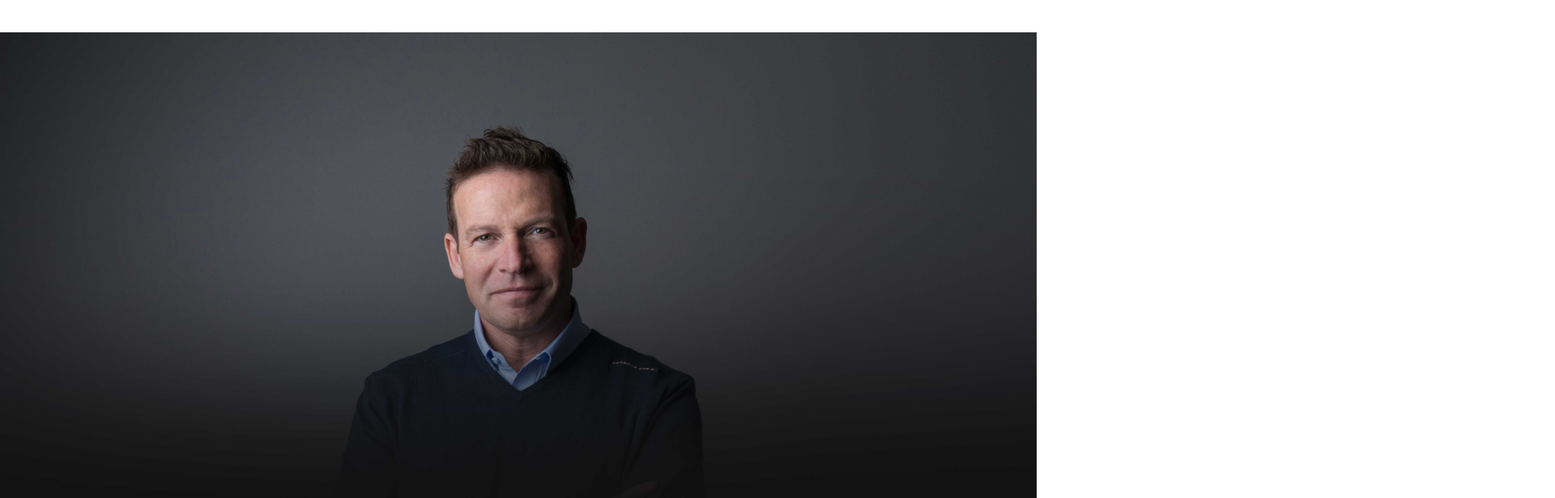
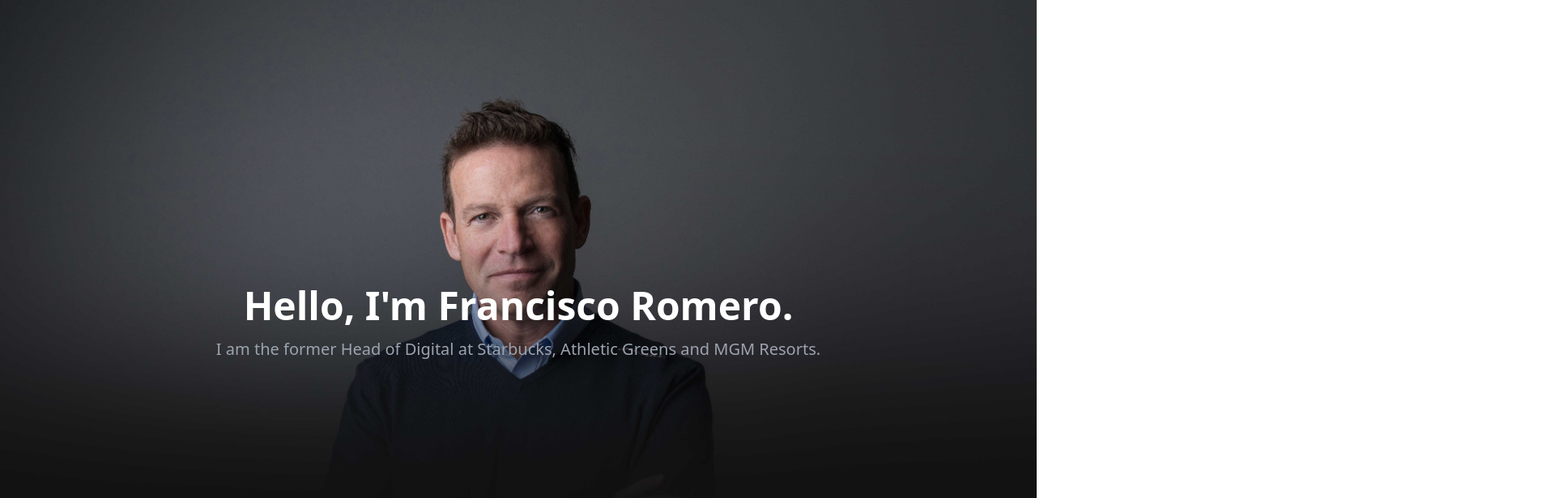
Before and after one commit to sromero1905/PorresPersonal, a React (Create React App) app: page / in a window 1280 px wide. Shown: the top 616 px of the page at 81% size, 1920 px wide, since content can reach past the window. Built offline with nearby package versions, Linux system fonts and the light colour scheme.

Commit message:
se mejora problema de diseno y se agrega mejora en hero section

```diff
--- /dev/null
+++ b/postcss.config.js
@@ -0,0 +1,6 @@
+module.exports = {
+  plugins: {
+    tailwindcss: {},
+    autoprefixer: {},
+  },
+}
--- a/src/App.css
+++ b/src/App.css
@@ -6,60 +6,33 @@
   :root {
     --background: 0 0% 100%;
     --foreground: 240 10% 3.9%;
-
     --card: 0 0% 100%;
     --card-foreground: 240 10% 3.9%;
-
-    --popover: 0 0% 100%;
-    --popover-foreground: 240 10% 3.9%;
-
-    --primary: 240 5.9% 10%;
-    --primary-foreground: 0 0% 98%;
-
-    --secondary: 240 4.8% 95.9%;
-    --secondary-foreground: 240 5.9% 10%;
-
-    --muted: 240 4.8% 95.9%;
-    --muted-foreground: 240 3.8% 46.1%;
-
-    --accent: 240 4.8% 95.9%;
-    --accent-foreground: 240 5.9% 10%;
-
-    --destructive: 0 84.2% 60.2%;
-    --destructive-foreground: 0 0% 98%;
-
+    --primary: 200 50% 50%;
+    /* Un color primario más suave */
+    --primary-foreground: 0 0% 100%;
+    /* Color de texto para el primario */
+    --secondary: 210 70% 80%;
+    /* Un color secundario más suave */
+    --secondary-foreground: 240 10% 10%;
+    /* Color de texto para el secundario */
     --border: 240 5.9% 90%;
     --input: 240 5.9% 90%;
     --ring: 240 10% 3.9%;
-
     --radius: 0.5rem;
   }
 
   .dark {
     --background: 240 10% 3.9%;
     --foreground: 0 0% 98%;
-
     --card: 240 10% 3.9%;
     --card-foreground: 0 0% 98%;
-
-    --popover: 240 10% 3.9%;
-    --popover-foreground: 0 0% 98%;
-
-    --primary: 0 0% 98%;
-    --primary-foreground: 240 5.9% 10%;
-
-    --secondary: 240 3.7% 15.9%;
-    --secondary-foreground: 0 0% 98%;
-
-    --muted: 240 3.7% 15.9%;
-    --muted-foreground: 240 5% 64.9%;
-
-    --accent: 240 3.7% 15.9%;
-    --accent-foreground: 0 0% 98%;
-
-    --destructive: 0 62.8% 30.6%;
-    --destructive-foreground: 0 0% 98%;
-
+    --primary: 200 50% 40%;
+    /* Ajusta el color primario para el modo oscuro */
+    --primary-foreground: 0 0% 100%;
+    --secondary: 210 50% 60%;
+    /* Ajusta el color secundario para el modo oscuro */
+    --secondary-foreground: 240 5% 60%;
     --border: 240 3.7% 15.9%;
     --input: 240 3.7% 15.9%;
     --ring: 240 4.9% 83.9%;
@@ -70,9 +43,11 @@
   * {
     @apply border-border !scroll-smooth;
   }
+
   body {
     @apply bg-background text-foreground;
   }
+
   button {
     @apply active:outline-none;
   }
--- a/src/App.tsx
+++ b/src/App.tsx
@@ -1,6 +1,6 @@
 import React from 'react';
 import { Routes, Route } from 'react-router-dom'; // Importa Routes y Route para el enrutamiento
-import Home from './pages/home';
+import Home from './pages/home'; // Ruta al componente HomePage
 
 
 const App = () => {
@@ -8,7 +8,6 @@ const App = () => {
     <Routes> {/* Define tus rutas aquí */}
       <Route path="/" element={<Home />} /> {/* Ruta para la página de inicio */}
 
-      {/* Agrega más rutas según sea necesario */}
     </Routes>
   );
 };
--- a/src/Components/Hero.tsx
+++ b/src/Components/Hero.tsx
@@ -4,25 +4,25 @@ import { motion } from "framer-motion";
 
 const HeroSection = () => {
   return (
-    <section className="relative h-screen flex flex-col justify-center items-center text-center">
+    <section className="relative h-screen flex flex-col justify-center items-center text-center overflow-hidden">
       <div className="absolute inset-0 flex items-center justify-center">
         {/* Capa oscura sobre la imagen */}
         <div className="absolute inset-0 bg-black opacity-60 z-0" />
 
         {/* Imagen fija */}
-        <div className="relative z-10 w-auto h-auto">
+        <div className="relative z-10 w-full h-full">
           <img
             src="/backend.jpg" // Ruta correcta para tu imagen
             alt="Kelly Smith"
-            className="object-cover filter brightness-65 w-full h-auto"
-            style={{ width: '100%', height: 'auto' }} // Ajustes de ancho y alto
+            className="object-cover w-full h-full" // Ajustes de ancho y alto
+            style={{ position: 'absolute', top: 0, left: 0 }} // Ajustes de posición
           />
         </div>
       </div>
 
       {/* Animaciones para las letras optimizadas */}
       <motion.div
-        className="relative z-20 mt-56"
+        className="relative z-20 mt-0" // Cambia mt-56 a mt-0
         initial={{ opacity: 0, y: 20 }}
         animate={{ opacity: 1, y: 0 }}
         transition={{ duration: 0.8, ease: "easeOut" }} // Animación más rápida
--- a/src/index.css
+++ b/src/index.css
@@ -1,80 +1,38 @@
 @tailwind base;
 @tailwind components;
 @tailwind utilities;
-
-
-body {
-  margin: 0;
-  font-family: -apple-system, BlinkMacSystemFont, 'Segoe UI', 'Roboto', 'Oxygen',
-    'Ubuntu', 'Cantarell', 'Fira Sans', 'Droid Sans', 'Helvetica Neue',
-    sans-serif;
-  -webkit-font-smoothing: antialiased;
-  -moz-osx-font-smoothing: grayscale;
-}
-
-code {
-  font-family: source-code-pro, Menlo, Monaco, Consolas, 'Courier New',
-    monospace;
-}
 
 @layer base {
   :root {
     --background: 0 0% 100%;
     --foreground: 240 10% 3.9%;
-
     --card: 0 0% 100%;
     --card-foreground: 240 10% 3.9%;
-
-    --popover: 0 0% 100%;
-    --popover-foreground: 240 10% 3.9%;
-
-    --primary: 240 5.9% 10%;
-    --primary-foreground: 0 0% 98%;
-
-    --secondary: 240 4.8% 95.9%;
-    --secondary-foreground: 240 5.9% 10%;
-
-    --muted: 240 4.8% 95.9%;
-    --muted-foreground: 240 3.8% 46.1%;
-
-    --accent: 240 4.8% 95.9%;
-    --accent-foreground: 240 5.9% 10%;
-
-    --destructive: 0 84.2% 60.2%;
-    --destructive-foreground: 0 0% 98%;
-
+    --primary: 200 50% 50%;
+    /* Un color primario más suave */
+    --primary-foreground: 0 0% 100%;
+    /* Color de texto para el primario */
+    --secondary: 210 70% 80%;
+    /* Un color secundario más suave */
+    --secondary-foreground: 240 10% 10%;
+    /* Color de texto para el secundario */
     --border: 240 5.9% 90%;
     --input: 240 5.9% 90%;
     --ring: 240 10% 3.9%;
-
     --radius: 0.5rem;
   }
 
   .dark {
     --background: 240 10% 3.9%;
     --foreground: 0 0% 98%;
-
     --card: 240 10% 3.9%;
     --card-foreground: 0 0% 98%;
-
-    --popover: 240 10% 3.9%;
-    --popover-foreground: 0 0% 98%;
-
-    --primary: 0 0% 98%;
-    --primary-foreground: 240 5.9% 10%;
-
-    --secondary: 240 3.7% 15.9%;
-    --secondary-foreground: 0 0% 98%;
-
-    --muted: 240 3.7% 15.9%;
-    --muted-foreground: 240 5% 64.9%;
-
-    --accent: 240 3.7% 15.9%;
-    --accent-foreground: 0 0% 98%;
-
-    --destructive: 0 62.8% 30.6%;
-    --destructive-foreground: 0 0% 98%;
-
+    --primary: 200 50% 40%;
+    /* Ajusta el color primario para el modo oscuro */
+    --primary-foreground: 0 0% 100%;
+    --secondary: 210 50% 60%;
+    /* Ajusta el color secundario para el modo oscuro */
+    --secondary-foreground: 240 5% 60%;
     --border: 240 3.7% 15.9%;
     --input: 240 3.7% 15.9%;
     --ring: 240 4.9% 83.9%;
@@ -85,9 +43,11 @@ code {
   * {
     @apply border-border !scroll-smooth;
   }
+
   body {
     @apply bg-background text-foreground;
   }
+
   button {
     @apply active:outline-none;
   }
@@ -97,4 +57,13 @@ code {
   .heading {
     @apply font-bold text-4xl md:text-5xl text-center;
   }
+
+  /* Clase para ajustar el margen del título y descripción del id 3 */
+  .custom-title {
+    margin-top: 1rem; /* Ajusta este valor según sea necesario */
+  }
+
+  .custom-description {
+    margin-top: 0.5rem; /* Ajusta este valor según sea necesario */
+  }
 }
--- a/src/index.tsx
+++ b/src/index.tsx
@@ -1,7 +1,7 @@
 import React from 'react';
 import ReactDOM from 'react-dom/client';
 import { BrowserRouter } from 'react-router-dom'; // Importa BrowserRouter para el enrutamiento
-import "./index.css"
+import './index.css'; // Importa tus estilos globales
 import App from './App'; // Importa el componente principal de la aplicación
 import reportWebVitals from './reportWebVitals'; // Opcional: para medir el rendimiento
 
@@ -10,7 +10,7 @@ const root = ReactDOM.createRoot(
 );
 root.render(
   <React.StrictMode>
-    <BrowserRouter> {/* Asegúrate de que App está envuelto aquí */}
+    <BrowserRouter>
       <App />
     </BrowserRouter>
   </React.StrictMode>
--- a/tailwind.config.ts
+++ b/tailwind.config.js
@@ -1,12 +1,8 @@
-import type { Config } from "tailwindcss";
+import svgToDataUri from "mini-svg-data-uri";
+import colors from "tailwindcss/colors";
+import flattenColorPalette from "tailwindcss/lib/util/flattenColorPalette";
 
-const svgToDataUri = require("mini-svg-data-uri");
-const colors = require("tailwindcss/colors");
-const {
-  default: flattenColorPalette,
-} = require("tailwindcss/lib/util/flattenColorPalette");
-
-const config: Config = {
+const config = {
   darkMode: ["class"],
   content: [
     "./pages/**/*.{ts,tsx}",
@@ -26,7 +22,7 @@ const config: Config = {
     },
     extend: {
       colors: {
-        gray: colors.gray, // Asegúrate de que los tonos de gris estén presentes
+        "ultra-dark-gray": "#1c1c1c", // Definición del color personalizado
         black: {
           DEFAULT: "#000",
           100: "#000319",
@@ -39,7 +35,7 @@ const config: Config = {
           200: "#C1C2D3",
         },
         blue: {
-          "100": "#E4ECFF",
+          100: "#E4ECFF",
         },
         purple: "#CBACF9",
         border: "hsl(var(--border))",
@@ -75,6 +71,7 @@ const config: Config = {
           DEFAULT: "hsl(var(--card))",
           foreground: "hsl(var(--card-foreground))",
         },
+        "dark-gray": "#585858",
       },
       borderRadius: {
         lg: "var(--radius)",
@@ -165,20 +162,20 @@ const config: Config = {
   plugins: [
     require("tailwindcss-animate"),
     addVariablesForColors,
-    function ({ matchUtilities, theme }: any) {
+    function ({ matchUtilities, theme }) {
       matchUtilities(
         {
-          "bg-grid": (value: any) => ({
+          "bg-grid": (value) => ({
             backgroundImage: `url("${svgToDataUri(
               `<svg xmlns="http://www.w3.org/2000/svg" viewBox="0 0 32 32" width="100" height="100" fill="none" stroke="${value}"><path d="M0 .5H31.5V32"/></svg>`
             )}")`,
           }),
-          "bg-grid-small": (value: any) => ({
+          "bg-grid-small": (value) => ({
             backgroundImage: `url("${svgToDataUri(
               `<svg xmlns="http://www.w3.org/2000/svg" viewBox="0 0 32 32" width="8" height="8" fill="none" stroke="${value}"><path d="M0 .5H31.5V32"/></svg>`
             )}")`,
           }),
-          "bg-dot": (value: any) => ({
+          "bg-dot": (value) => ({
             backgroundImage: `url("${svgToDataUri(
               `<svg xmlns="http://www.w3.org/2000/svg" viewBox="0 0 32 32" width="16" height="16" fill="none"><circle fill="${value}" id="pattern-circle" cx="10" cy="10" r="1.6257413380501518"></circle></svg>`
             )}")`,
@@ -188,11 +185,11 @@ const config: Config = {
       );
     },
   ],
-} satisfies Config;
+};
 
-function addVariablesForColors({ addBase, theme }: any) {
-  let allColors = flattenColorPalette(theme("colors"));
-  let newVars = Object.fromEntries(
+function addVariablesForColors({ addBase, theme }) {
+  const allColors = flattenColorPalette(theme("colors"));
+  const newVars = Object.fromEntries(
     Object.entries(allColors).map(([key, val]) => [`--${key}`, val])
   );
 
--- a/tsconfig.json
+++ b/tsconfig.json
@@ -18,7 +18,11 @@
     "resolveJsonModule": true,
     "isolatedModules": true,
     "noEmit": true,
-    "jsx": "react-jsx"
+    "jsx": "react-jsx",
+    "baseUrl": "./src",
+    "paths": {
+      "@/*": ["*"]
+    }
   },
   "include": [
     "src"
```
Also changed, not shown: package.json (+29 -22 lines), src/Components/ContactSection.tsx (+25 -11 lines), 2 other files (tests, documents, lock files or other folders).
